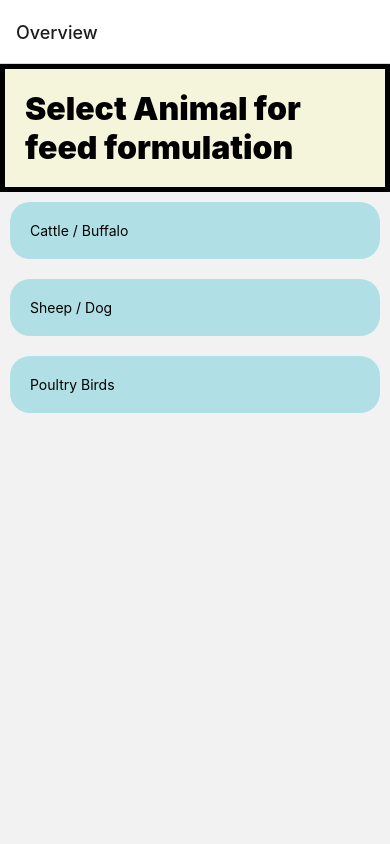
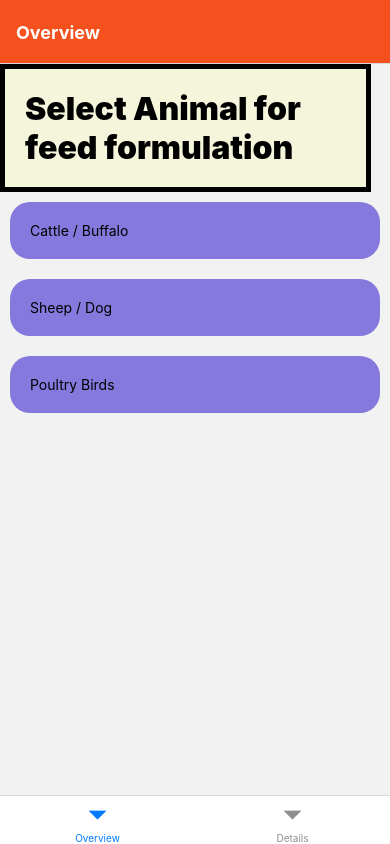
Before and after one commit to m-abdullah-nabeel/frontend-ration-app, a React Native app: screen / in a window 390 px wide. Built offline with nearby package versions, Linux system fonts and the light colour scheme.

Commit message:
added tab nav

```diff
--- a/App.js
+++ b/App.js
@@ -1,17 +1,33 @@
 import React, { useState } from "react";
 import { NavigationContainer } from '@react-navigation/native';
 import { createNativeStackNavigator } from '@react-navigation/native-stack';
+import { createBottomTabNavigator } from '@react-navigation/bottom-tabs';
 import Home from "./pages/home";
 import DetailsScreen from "./pages/detail";
 
-const Stack = createNativeStackNavigator();
+const Stack = createBottomTabNavigator();
+// const Stack = createNativeStackNavigator();
 
 const App = () => {
   return (
     <NavigationContainer>
-      <Stack.Navigator>
-        <Stack.Screen name="Home" component={Home} options={{ title: 'Overview' }}/>
-        <Stack.Screen name="Details" component={DetailsScreen} />
+      <Stack.Navigator
+        screenOptions={{
+          headerStyle: {
+            backgroundColor: '#f4511e',
+          },
+          headerTintColor: '#fff',
+          headerTitleStyle: {
+            fontWeight: 'bold',
+          },
+        }}
+      >
+        <Stack.Screen
+            name="Home"
+            component={Home}
+            options={{ title: 'Overview'}}
+        />
+        <Stack.Screen name="Details" component={DetailsScreen}/>
       </Stack.Navigator>
     </NavigationContainer>
   );
--- a/components/animalItem.js
+++ b/components/animalItem.js
@@ -1,12 +1,18 @@
 import React from "react";
 import { View, Text, StyleSheet, TouchableOpacity } from "react-native"
 
-const Item = ({name}) => {
+const Item = ({ navigation, name }) => {
     return (
-        <TouchableOpacity onPress={()=>alert(name)}>
+        <TouchableOpacity
+            onPress={() => {
+            navigation.navigate('Details', {
+                animal: name,
+            });
+            }}
+        >
             <View style={styles.animal}>
-                {/* <Text>{name}</Text> */}
                 <Text>{name}</Text>
+                {/* <Text>{'name'}</Text> */}
             </View>
         </TouchableOpacity>
     )
@@ -14,7 +20,7 @@ const Item = ({name}) => {
 
 const styles = StyleSheet.create({
     animal: {
-        backgroundColor: "powderblue",
+        backgroundColor: "rgba(25, 0, 200, .5)",
         borderRadius: 20,
         padding: 20,
         margin: 10,
--- a/components/animalSelector.js
+++ b/components/animalSelector.js
@@ -17,15 +17,13 @@ const ANIMALS = [
     },
   ];
 
-const AnimalSelector = () => {
+const AnimalSelector = ({navigation}) => {
     return (
         <View>
-        {/* <View style={{ flex: 1, alignItems: 'center', justifyContent: 'center' }}> */}
-            <View style={{width: "100%"}}>
+            <View style={{width: "95%"}}>
                 <Text style={styles.header}>Select Animal for feed formulation</Text>
             </View>
-
-            <FlatList data={ANIMALS} renderItem={({item})=>(<Item name={item.title}></Item>)}/>
+            <FlatList data={ANIMALS} renderItem={({item})=>(<Item navigation={navigation} name={item.title}></Item>)}/>
         </View>
     )
 }
--- a/package.json
+++ b/package.json
@@ -10,6 +10,7 @@
   },
   "dependencies": {
     "@expo/webpack-config": "^0.17.2",
+    "@react-navigation/bottom-tabs": "^6.4.3",
     "@react-navigation/native": "^6.0.16",
     "@react-navigation/native-stack": "^6.9.4",
     "expo": "~47.0.8",
--- a/pages/detail.js
+++ b/pages/detail.js
@@ -1,10 +1,18 @@
 import React from "react";
-import { View, Text} from "react-native"
+import { View, Text, Button} from "react-native"
 
-function DetailsScreen() {
+function DetailsScreen({ route, navigation }) {
+    const { animal } = route.params;
+
     return (
       <View style={{ flex: 1, alignItems: 'center', justifyContent: 'center' }}>
-        <Text>Details Screen</Text>
+        <Text>Details of Animal / birds</Text>
+        <Text>This will contain a form of age, weigh and production</Text>
+        <Text>Animal: {JSON.stringify(animal)}</Text>
+        <Button
+            title="Go to Home"
+            onPress={() => navigation.goBack()}
+        />
       </View>
     );
 }
--- a/pages/home.js
+++ b/pages/home.js
@@ -1,12 +1,12 @@
 import React from "react";
-import { SafeAreaView, StyleSheet, StatusBar } from 'react-native';
+import { SafeAreaView, View, Text, StyleSheet, StatusBar, Button } from 'react-native';
 import AnimalSelector from "../components/animalSelector"
 
 
-const Home = () => {
+const Home = ({navigation}) => {
   return (
     <SafeAreaView style={styles.container}>
-        <AnimalSelector/>
+        <AnimalSelector navigation={navigation}/>
     </SafeAreaView>
   );
 }
```
Also changed, not shown: 1 other file (tests, documents, lock files or other folders).
